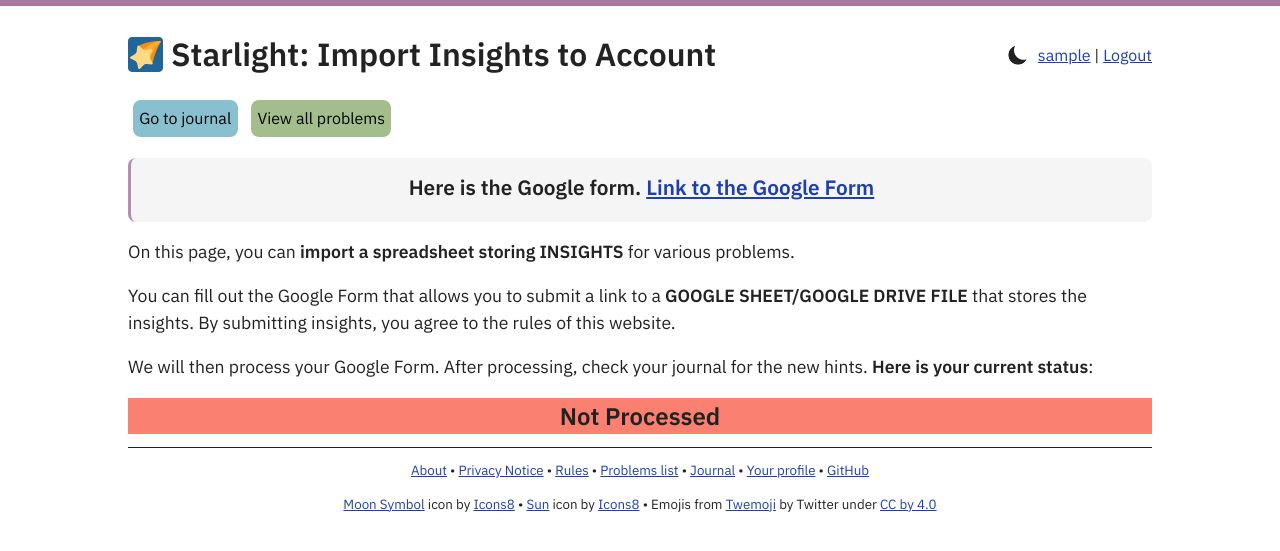
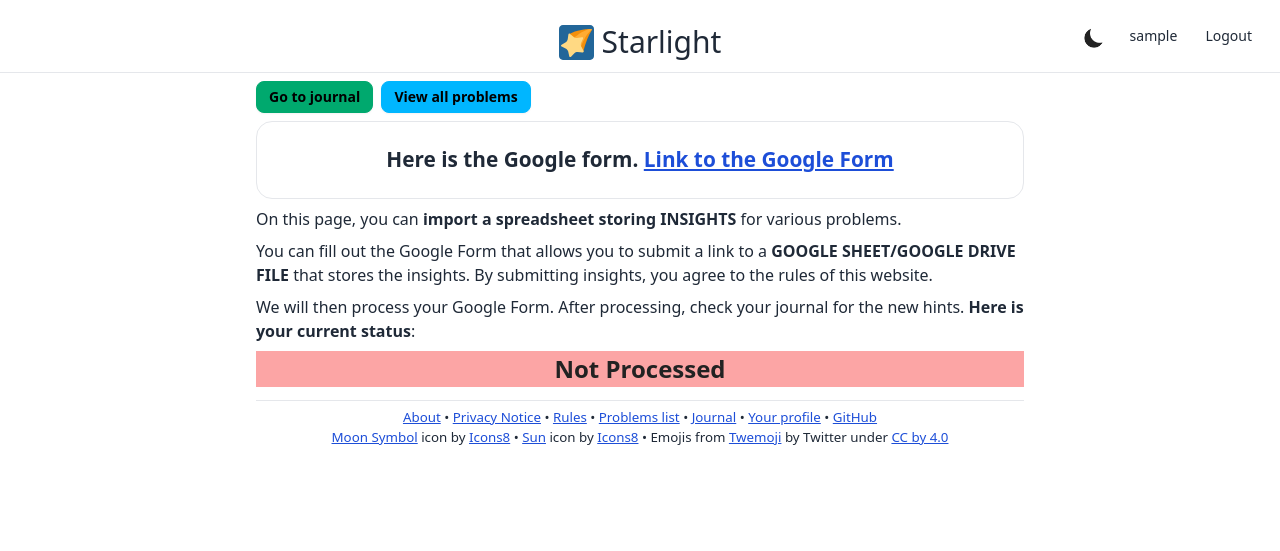
Before and after one commit to bkf2020/starlight, a Django app: page /import/ in a window 1280 px wide. Shown: the top 551 px of the page. Run offline with Django 4.2, Linux system fonts and the light colour scheme; a user stored in the database is signed in; tables that the repository leaves empty hold one stand-in row (values such as "Sample post"); parts of the project's set-up code (start-up, migrations or seed data) failed here and were passed over.

Commit message:
Update import/journal pages

```diff
--- a/import/templates/import/import.html
+++ b/import/templates/import/import.html
@@ -9,75 +9,82 @@
 		<link rel="preconnect" href="https://fonts.gstatic.com" crossorigin>
 		<link href="https://fonts.googleapis.com/css2?family=IBM+Plex+Sans:wght@400;600&display=swap" rel="stylesheet">
 		<script type="text/javascript" src="{% static 'js/colorChange.js' %}"></script>
-		<link rel="stylesheet" type="text/css" href="{% static 'css/main.css' %}" />
+		<link rel="stylesheet" type="text/css" href="{% static 'css/output.css' %}" />
 		<link rel="icon" href="{% static 'emoji/logo.png' %}" type="image/png" />
 	</head>
     <body>
-        <div style="display: flex; justify-content: space-between; align-items: center;">
-			<div style="display: flex; align-items: center;">
-                <div style="display: flex; justify-content: center; align-items: center; margin-right: 0.5em;"><object style="display: inline-block;" data="{% static 'emoji/1f320.svg' %}" width="35" height="35"></object></div>
-				<div><h1 style="display: inline-block;">Starlight: Import Insights to Account</h1></div>
+        <div class="mx-auto flex-none p-2 text-center border-b dark:border-neutral min-[685px]:navbar">
+					<div class="navbar-start">
 					</div>
-			<div style="float: right; margin-left: 0.7em;">
-                <div style="display: flex; justify-content: space-between; align-items: center; flex-wrap: wrap; margin-left: 0.5em;">
-                    <div style="margin-right: 0.5em; display: block;">
-                        <button style="background-color: transparent; margin: initial; padding: initial; display: block;" id="colorModeIndBtn">
-                            <div style="display: flex; justify-content: center; align-items: center;">
+					<div class="navbar-center">
+						<div class="flex justify-center items-center mt-3">
+                    <svg class="mr-2 max-[685px]:inline" width="35" height="35" xmlns="http://www.w3.org/2000/svg" viewBox="0 0 36 36"><path fill="#269" d="M36 32c0 2.209-1.791 4-4 4H4c-2.209 0-4-1.791-4-4V4c0-2.209 1.791-4 4-4h28c2.209 0 4 1.791 4 4v28z"/><path fill="#F4900C" d="M11 9s7.29-4.557 21-4.969c.652-.02 2-.031 2 .969-6 9-9 23-9 23L11 9z"/><path fill="#FFAC33" d="M12 16S24 5 32 4.031C32.647 3.952 34 4 34 5c-7 4-12 19-12 19l-10-8z"/><path fill="#FFD983" d="M15.156 12.438c.826.727 2.388 1.164 3.471.972l4.892-.866c1.084-.192 1.613.478 1.178 1.488l-1.968 4.563c-.436 1.01-.369 2.63.148 3.602l2.335 4.384c.518.972.044 1.682-1.051 1.58l-4.947-.463c-1.095-.102-2.616.462-3.379 1.254l-3.45 3.577c-.763.792-1.585.562-1.827-.512L9.469 27.17c-.241-1.073-1.248-2.345-2.237-2.827l-4.467-2.175c-.989-.481-1.024-1.335-.078-1.896l4.274-2.534c.946-.561 1.845-1.911 1.997-3.001l.689-4.92c.152-1.09.953-1.387 1.779-.66l3.73 3.281z"/></svg>
+                    <a class="text-3xl my-1">
+                        Starlight</a>
+                        </div>
+					</div>
+					 <div class="min-[685px]:navbar-end max-[685px]:mx-auto">
+                    <ul class="menu menu-horizontal px-1">
+                        <li><button class="btn-sm" id="colorModeIndBtn">
                             <img src="{% static 'img/darkmode.png' %}" width="24" height="24" id="colorModeInd">
-                            </div>
-                        </button>
-                    </div>
-					<div>
+                        </button></li>
                         {% if user.is_authenticated %}
-					        <a href="{% url 'profile' %}">{{ user.username }}</a> |
-					        <a href="{% url 'logout' %}">Logout</a>
+                            <li><a class="btn-sm" href="{% url 'profile' %}">{{ user.username }}</a></li>
+                            <li>
+                                <form method="post" action="{% url 'logout' %}">
+                                    {% csrf_token %}
+                                    <button type="submit">Logout</button>
+                                </form>
+                            </li>
                         {% else %}
-                            <a href="{% url 'login' %}?next={{ request.get_full_path|urlencode }}">Login</a> |
-					        <a href="{% url 'register' %}">Register</a>
+                            <li><a class="btn-sm" href="{% url 'login' %}?next={{ full_path|urlencode }}">Login</a></li>
+                            <li><a class="btn-sm" href="{% url 'register' %}">Register</a></li>
                         {% endif %}
+                    </ul>
                     </div>
                 </div>
                 <script type="text/javascript" src="{% static 'js/colorChangeButton.js' %}"></script>
             </div>
+        <main class="max-w-screen-md mx-auto w-11/12">
+		<div style="margin-bottom: 0.3em;">
+			<a class="btn btn-sm btn-success mt-2 mr-1" href="{% url 'journal' %}">Go to journal</a>
+			<a class="btn btn-sm btn-info" href="{% url 'problems-list' %}">View all problems</a>
 		</div>
-		<div style="margin-bottom: 0.3em;">
-			<a class="buttonLink bg-blue" href="{% url 'journal' %}">Go to journal</a>
-			<a class="buttonLink bg-green" href="{% url 'problems-list' %}">View all problems</a>
+		<div class="card bg-base-100 border dark:border-neutral-600 p-3 my-2">
+		<div style="font-size: 1.3em; text-align: center; font-weight: bold; margin: 0.5em;">Here is the Google form.
+			<a href="https://forms.gle/PbgUqM7qapwKk3Jv7" target="_blank" rel="noopener noreferer" class="link text-blue-700 dark:text-blue-300">Link to the Google Form</a></div>
 		</div>
-		<div class="hintInsightContainer">
-		<div style="font-size: 1.3em; text-align: center; font-weight: bold; margin: 0.5em;">Here is the Google form.
-			<a href="https://forms.gle/PbgUqM7qapwKk3Jv7" target="_blank" rel="noopener noreferer">Link to the Google Form</a></div>
-		</div>
-		<div style="font-size: 1.1em;">
-			<p>On this page, you can <b>import a spreadsheet storing INSIGHTS</b> for various problems.</p>
-			<p>You can fill out the Google Form that allows you to submit a link to a <b>GOOGLE SHEET/GOOGLE DRIVE FILE</b>
+		<div>
+			<p class="mb-2">On this page, you can <b>import a spreadsheet storing INSIGHTS</b> for various problems.</p>
+			<p class="mb-2">You can fill out the Google Form that allows you to submit a link to a <b>GOOGLE SHEET/GOOGLE DRIVE FILE</b>
 				that stores the insights. By submitting insights, you agree to the rules of this website.</p>
-			<p>We will then process your Google Form. After processing, check your journal for the new hints. <b>Here is your current status</b>:</p>
+			<p class="mb-2">We will then process your Google Form. After processing, check your journal for the new hints. <b>Here is your current status</b>:</p>
 		</div>
 		<div style="font-size: 1.5em; text-align: center; font-weight: bold; color: #222;">
 			{% if current_status.status == "NP" %}
-				<div class="bg-red">{{ current_status.get_status_display }}</div>
+				<div class="bg-red-300">{{ current_status.get_status_display }}</div>
 			{% elif current_status.status == "CU" %}
-				<div class="bg-yellow">{{ current_status.get_status_display }}</div>
+				<div class="bg-yellow-300">{{ current_status.get_status_display }}</div>
 			{% elif current_status.status == "FI" %}
-				<div class="bg-green">{{ current_status.get_status_display }}</div>
+				<div class="bg-green-300">{{ current_status.get_status_display }}</div>
 			{% endif %}
 		</div>
-		<div style="text-align: center; font-size: smaller; border-top: 0.1em solid; margin-top: 1em;">
+		<div style="text-align: center; font-size: smaller; margin-top: 1em; padding: 0.5em;" class="border-t dark:border-neutral">
             <p>
-                <a href="{% url 'about-starlight' %}">About</a> &#8226;
-                <a href="{% url 'about-privacy' %}">Privacy Notice</a> &#8226;
-                <a href="{% url 'about-rules' %}">Rules</a> &#8226;
-                <a href="{% url 'problems-list' %}">Problems list</a> &#8226;
-                <a href="{% url 'journal' %}">Journal</a> &#8226;
-                <a href="{% url 'profile' %}">Your profile</a> &#8226;
-                <a href="https://github.com/bkf2020/starlight" target="_blank" rel="noopener noreferrer">GitHub</a>
+                <a class="link text-blue-700 dark:text-blue-300" href="{% url 'about-starlight' %}">About</a> &#8226;
+                <a class="link text-blue-700 dark:text-blue-300" href="{% url 'about-privacy' %}">Privacy Notice</a> &#8226;
+                <a class="link text-blue-700 dark:text-blue-300" href="{% url 'about-rules' %}">Rules</a> &#8226;
+                <a class="link text-blue-700 dark:text-blue-300" href="{% url 'problems-list' %}">Problems list</a> &#8226;
+                <a class="link text-blue-700 dark:text-blue-300" href="{% url 'journal' %}">Journal</a> &#8226;
+                <a class="link text-blue-700 dark:text-blue-300" href="{% url 'profile' %}">Your profile</a> &#8226;
+                <a class="link text-blue-700 dark:text-blue-300" href="https://github.com/bkf2020/starlight" target="_blank" rel="noopener noreferrer">GitHub</a>
             </p>
             <p>
-                <a target="_blank" rel="noopener noreferrer" href="https://icons8.com/icon/59841/moon-symbol">Moon Symbol</a> icon by <a target="_blank" rel="noopener noreferrer" href="https://icons8.com">Icons8</a> &#8226;
-                <a target="_blank" rel="noopener noreferrer" href="https://icons8.com/icon/9313/sun">Sun</a> icon by <a target="_blank" rel="noopener noreferrer" href="https://icons8.com">Icons8</a> &#8226;
-                Emojis from <a target="_blank" rel="noopener noreferrer" href="https://twemoji.twitter.com/">Twemoji</a> by Twitter under <a target="_blank" rel="noopener noreferrer" href="https://creativecommons.org/licenses/by/4.0/">CC by 4.0</a>
+                <a class="link text-blue-700 dark:text-blue-300" target="_blank" rel="noopener noreferrer" href="https://icons8.com/icon/59841/moon-symbol">Moon Symbol</a> icon by <a class="link text-blue-700 dark:text-blue-300" target="_blank" rel="noopener noreferrer" href="https://icons8.com">Icons8</a> &#8226;
+                <a class="link text-blue-700 dark:text-blue-300" target="_blank" rel="noopener noreferrer" href="https://icons8.com/icon/9313/sun">Sun</a> icon by <a class="link text-blue-700 dark:text-blue-300" target="_blank" rel="noopener noreferrer" href="https://icons8.com">Icons8</a> &#8226;
+                Emojis from <a class="link text-blue-700 dark:text-blue-300" target="_blank" rel="noopener noreferrer" href="https://twemoji.twitter.com/">Twemoji</a> by Twitter under <a class="link text-blue-700 dark:text-blue-300" target="_blank" rel="noopener noreferrer" href="https://creativecommons.org/licenses/by/4.0/">CC by 4.0</a>
             </p>
         </div>
+        </main>
     </body>
 </html>
--- a/journal/forms.py
+++ b/journal/forms.py
@@ -7,5 +7,5 @@ class ProblemStatusForm(forms.Form):
         ('NHS', 'Needed help to solve'),
         ('SO', 'Solved')
     )
-    status = forms.ChoiceField(label='', widget=forms.Select(attrs={'class': 'statusForm'}), choices=STATUS_CHOICES)
+    status = forms.ChoiceField(label='', widget=forms.Select(attrs={'class': 'statusForm select select-bordered bg-inherit border-black focus:border-black focus:outline-black'}), choices=STATUS_CHOICES)
     problem_id = forms.IntegerField(label='', widget=forms.NumberInput(attrs={'class': 'problemId'}))
--- a/static/css/output.css
+++ b/static/css/output.css
@@ -3123,6 +3156,16 @@ input.tab:checked + .tab-content,
 .bg-neutral-300 {
   --tw-bg-opacity: 1;
   background-color: rgb(212 212 212 / var(--tw-bg-opacity));
+}
+
+.bg-red-300 {
+  --tw-bg-opacity: 1;
+  background-color: rgb(252 165 165 / var(--tw-bg-opacity));
+}
+
+.bg-yellow-300 {
+  --tw-bg-opacity: 1;
+  background-color: rgb(253 224 71 / var(--tw-bg-opacity));
 }
 
 .p-1 {
--- a/tailwind.config.js
+++ b/tailwind.config.js
@@ -9,7 +9,11 @@ module.exports = {
     'text-green-700',
     'dark:text-green-300',
     'text-orange-700',
-    'dark:text-orange-300'
+    'dark:text-orange-300',
+    'bg-inherit',
+    'border-black',
+    'focus:border-black',
+    'focus:outline-black'
   ],
   blocklist: [
     'modal',
```
Also changed, not shown: other parts of static/css/output.css (+55 -13 lines), journal/templates/journal/journal.html (+97 -97 lines). Lines whose indentation alone changed are shown as unchanged.
